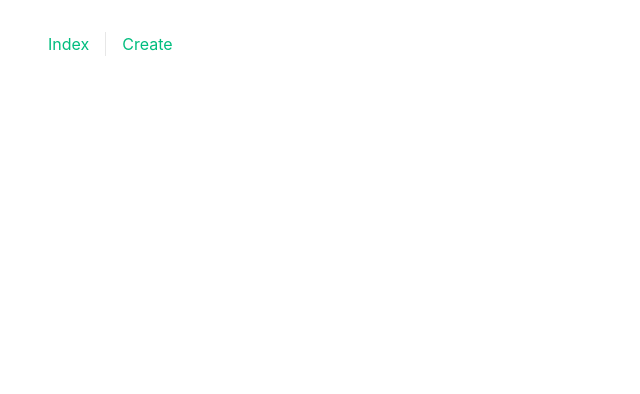
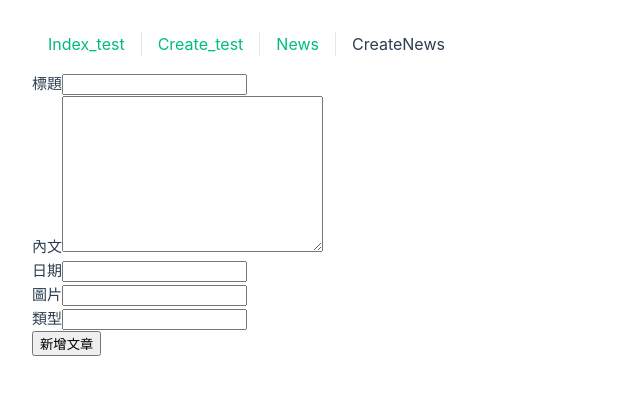
Before and after one commit to chenyj1999/front, a Vue app: page /createNews in a window 1280 px wide. Before the commit this address had no page. Shown: the top 394 px of the page, without its empty margins (0-640 px from the left). Built offline with nearby package versions, Linux system fonts and the light colour scheme.

Commit message:
delete_221011

```diff
--- a/src/App.vue
+++ b/src/App.vue
@@ -6,8 +6,10 @@ import HelloWorld from './components/HelloWorld.vue'
 <template>
   <header>
     <nav>
-      <RouterLink to="/all">Index</RouterLink>
-      <RouterLink to="/create">Create</RouterLink>
+      <RouterLink to="/all">Index_test</RouterLink>
+      <RouterLink to="/create">Create_test</RouterLink>
+      <RouterLink to="/allnews">News</RouterLink>
+      <RouterLink to="/createnews">CreateNews</RouterLink>
       <!--<RouterLink to="/home">Home</RouterLink>
         <RouterLink to="/about">About</RouterLink>-->
     </nav>
--- a/src/router/index.js
+++ b/src/router/index.js
@@ -3,6 +3,8 @@ import HomeView from '../views/HomeView.vue'
 import AllView from '../views/AllView.vue'
 import CreateView from '../views/CreateView.vue'
 import UpdateView from '../views/UpdateView.vue'
+import AllNews from '../views/news/AllNews.vue'
+import CreateNews from '../views/news/CreateNews.vue'
 
 const router = createRouter({
   history: createWebHistory(import.meta.env.BASE_URL),
@@ -35,7 +37,17 @@ const router = createRouter({
       // this generates a separate chunk (About.[hash].js) for this route
       // which is lazy-loaded when the route is visited.
       component: () => import('../views/AboutView.vue')
-    }
+    },
+    {
+      path: '/allNews',
+      name: 'allNews',
+      component: AllNews
+    },
+    {
+      path: '/createNews',
+      name: 'createNews',
+      component: CreateNews
+    },
   ]
 })
 
--- /dev/null
+++ b/src/views/news/AllNews.vue
@@ -0,0 +1,56 @@
+
+<script setup>
+import axios from 'axios';
+import { ref, reactive, computed } from 'vue';
+import router from '@/router'
+let apiResult = reactive({
+    data: [{
+        "id": "",
+        "title": ""
+    }]
+});
+
+axios
+    .get("http://127.0.0.1:8000/api")
+    .then((res) => {
+        apiResult.data = res.data
+        console.log(apiResult.data);
+    })
+    .catch(function (error) { // 请求失败处理
+        console.log(error);
+    });
+function Delete(id) {
+    axios({
+        method: 'delete',
+        url: 'http://127.0.0.1:8000/api/' + id
+    })
+        .then((response) => alert("刪除成功"))
+        .catch((error) => console.log(error))
+}
+</script>
+
+
+<template>
+    {{apiResult.data}}
+
+    <table style="margin-top:20px;">
+        <tr>
+            <th>id</th>
+            <th>title</th>
+            <th>content</th>
+            <th>date</th>
+            <th>image</th>
+            <th>type</th>
+            <th>delete</th>
+        </tr>
+        <tr v-for="(item,index) in apiResult.data">
+            <td>{{item.id}}</td>
+            <td>{{item.title}}</td>
+            <td>{{item.content}}</td>
+            <td>{{item.date}}</td>
+            <td>{{item.image}}</td>
+            <td>{{item.type}}</td>
+            <td @click="Delete(item.id)">delete</td>
+        </tr>
+    </table>
+</template>
--- /dev/null
+++ b/src/views/news/CreateNews.vue
@@ -0,0 +1,68 @@
+<script setup>
+
+import axios from 'axios';
+import { ref, reactive, computed } from 'vue';
+
+const title = ref('');
+const content = ref('');
+const date = ref('');
+const image = ref('');
+const type = ref('');
+
+console.log("createview")
+function post() {
+    axios.post('http://127.0.0.1:8000/api', {
+        title: title.value,
+        content: content.value,
+        date: date.value,
+        image: image.value,
+        type: type.value,
+    })
+        .then((response) => alert("新增成功"))
+        .catch((error) => console.log(error))
+}
+
+
+
+</script>
+
+<template>
+    <div class="create">
+        <form action="" method="post" enctype="multipart/form-data" @submit.prevent="submitForm">
+
+            <div class="field">
+                <label for="">標題</label>
+                <input type="text" name="title" v-model="title">
+            </div>
+            <div class="field">
+                <label for="">內文</label>
+                <textarea name="content" cols="30" rows="10" v-model="content"></textarea>
+            </div>
+            <div class="field">
+                <label for="">日期</label>
+                <input type="text" name="date" v-model="date">
+            </div>
+            <div class="field">
+                <label for="">圖片</label>
+                <input type="text" name="image" v-model="image">
+            </div>
+            <div class="field">
+                <label for="">類型</label>
+                <input type="text" name="type" v-model="type">
+            </div>
+            <!--<label for="image" class="block text-sm leading-5 font-medium text-gray-700">
+                圖片上傳
+                <input type="file" name="image">
+            </label>-->
+
+            <div class="actions">
+                <button type="submit" @click="post">新增文章</button>
+            </div>
+
+        </form>
+    </div>
+</template>
+
+<style>
+
+</style>
```
